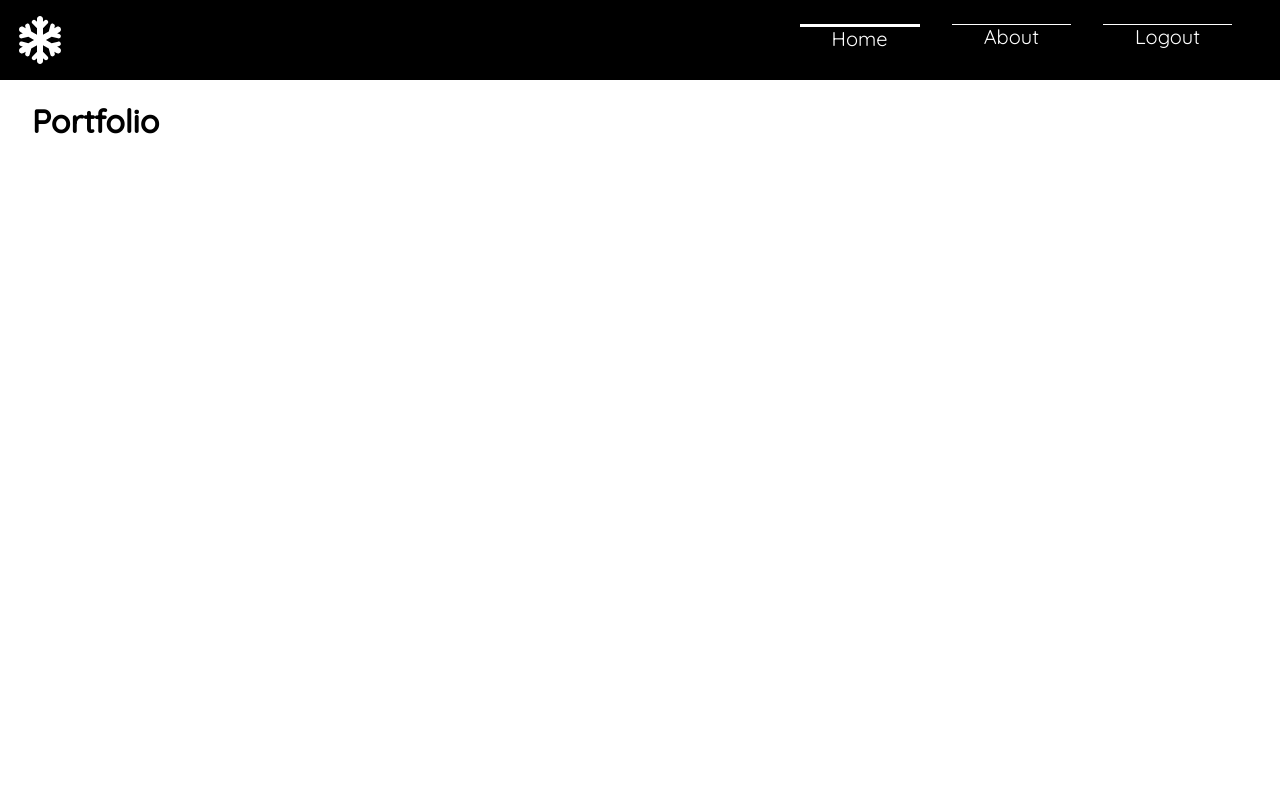
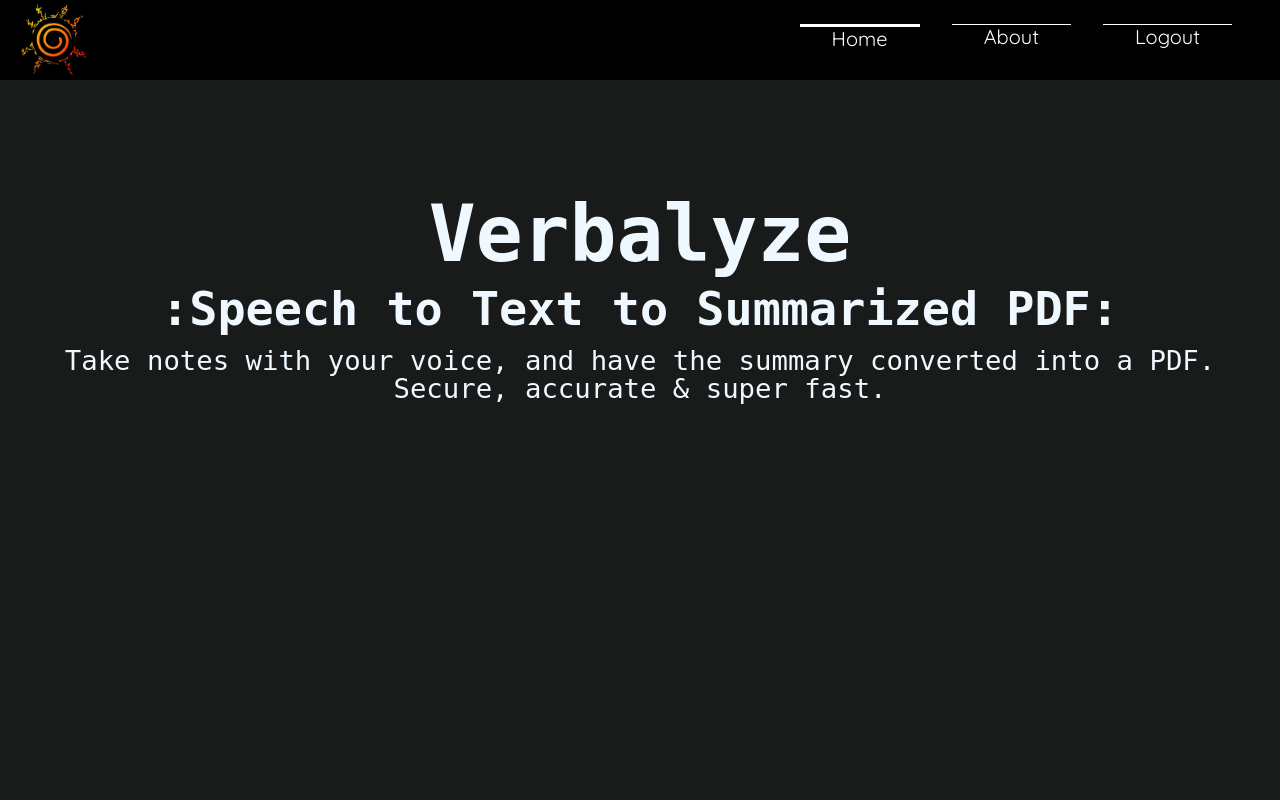
Before and after one commit to adelinehope/verbalyze, a Flask app: page / in a window 1280 px wide. Run offline with Flask 3, Linux system fonts and the light colour scheme; the visitor is signed in with stand-in values (Sample User, id 1).

Commit message:
almost finalized the home page

```diff
--- a/static/style.css
+++ b/static/style.css
@@ -2,6 +2,7 @@
 
 body,
 html {
+	background-color: #191A1A;
 	margin: 0;
 	padding: 0;
 	height: 100vh;
@@ -12,6 +13,25 @@ html {
 	overflow: hidden;
 	font-family: 'Quicksand', 'Robotto', Arial, sans-serif;
 }
+
+.Verbalyze {
+	margin-top: 1.5cm;
+	color: aliceblue;
+	display: flex;
+	flex-direction: column;
+	font-size: 300%;
+	align-items: center;
+	font-family: monospace;
+	justify-content: center;
+  }
+.Verbalyze h2{
+	margin-top: -1.3cm;
+	font-size: 120%;
+  }
+.Verbalyze p{
+	font-size: 70%;
+	margin-top: -0.8cm;
+  }
 
 * {
 	font-family: inherit;
@@ -45,7 +65,7 @@ html {
 }
 
 .navbar .logo img {
-	height: 100%;
+	height: 20%;
 	aspect-ratio: 1;
 }
 
--- a/templates/home.html
+++ b/templates/home.html
@@ -6,7 +6,14 @@ Verbalyze
 
 {% block content %}
 
-<h1>Portfolio</h1>
+<div class="Verbalyze">
+	<h1>Verbalyze </h1>
+	<h2> :Speech to Text to Summarized PDF:</h2>
+	<p> Take notes with your voice, and have the summary converted into a PDF.</p>
+	<p> Secure, accurate & super fast.</p>
+</div>
+
+
 
 <div class="project-grid">
 	{% for project in projects %}
--- a/templates/template.html
+++ b/templates/template.html
@@ -5,13 +5,13 @@
 	<meta http-equiv="X-UA-Compatible" content="IE=edge">
 	<meta name="viewport" content="width=device-width, initial-scale=1.0">
 	<link rel="stylesheet" href="/style.css" />
-	<link rel="icon" type="image/svg+xml" href="/favicon.svg" media="(prefers-color-scheme: light)">
-	<link rel="icon" type="image/svg+xml" href="/favicon_light.svg" media="(prefers-color-scheme: dark)">
+	<link rel="icon" type="image/svg+xml" href="Four_Symbols_Seal.svg" media="(prefers-color-scheme: light)">
+	<link rel="icon" type="image/svg+xml" href="Four_Symbols_Seal.svg" media="(prefers-color-scheme: dark)">
 	<title>{% block title %}{% endblock %}</title>
 </head>
 <body>
 	<div class="navbar">
-		<a href="/"><div class="logo"><img src="/favicon_light.svg"/></div></a>
+		<a href="/"><div class="logo"><img src="naruto.png"/></div></a>
 		<nav>
 			{% if request.path == '/' %}
 				<a class="active no-decorator">Home</a>
```
Also changed, not shown: credentials.db, static/Four_Symbols_Seal.svg (added), static/naruto.png (added).
